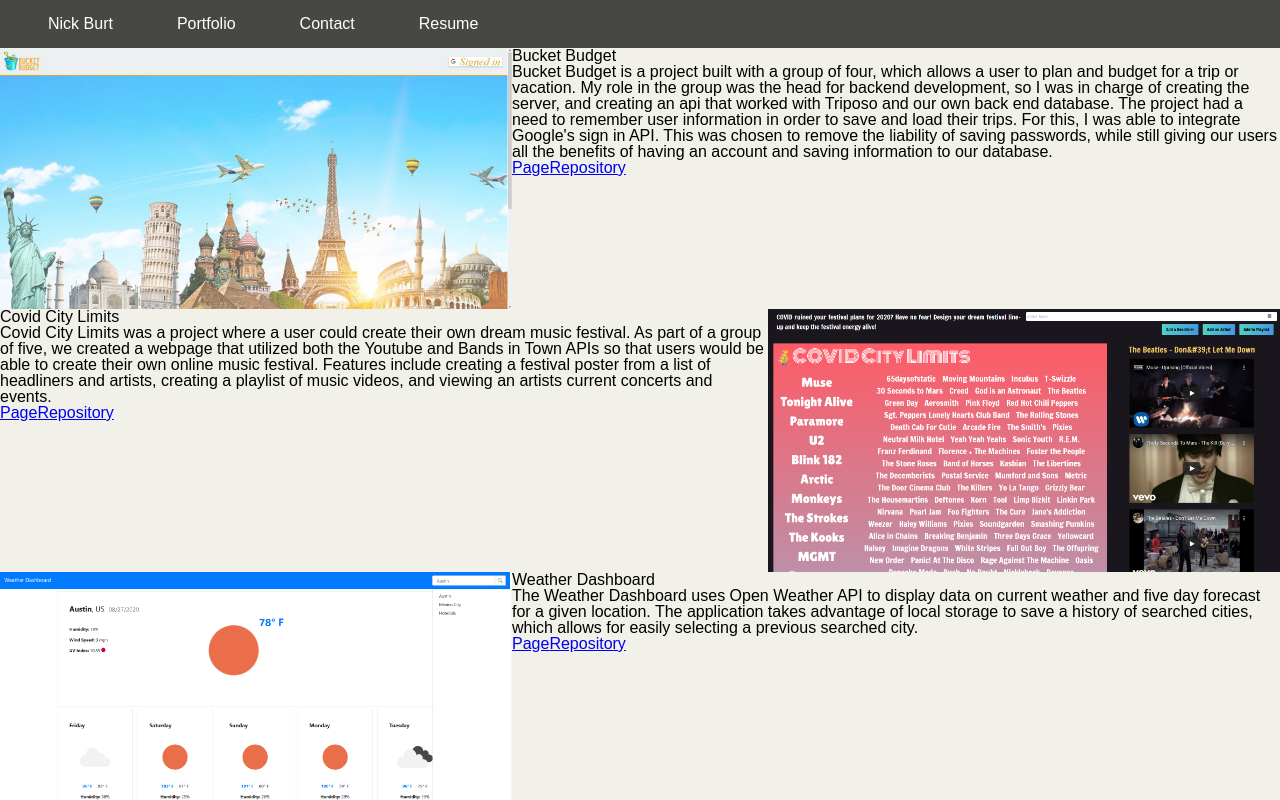
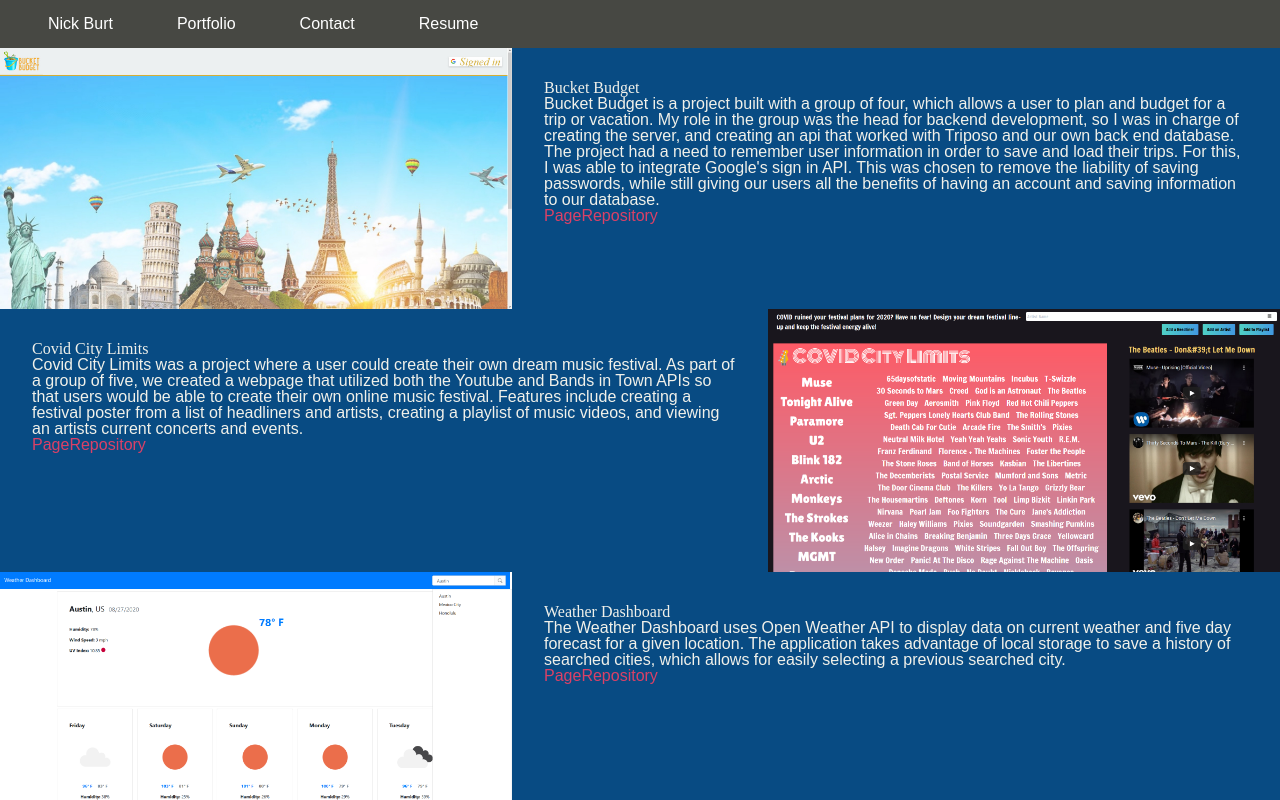
Before and after one commit to nbur4556/react-portfolio, a React (Create React App) app: page /portfolio in a window 1280 px wide. Shown: the top 800 px of the page. Built offline with nearby package versions, Linux system fonts and the light colour scheme; a web font is replaced by a local one.

Commit message:
project preview component uses text box component

```diff
--- a/src/components/ProjectPreview.js
+++ b/src/components/ProjectPreview.js
@@ -1,15 +1,17 @@
 import React from 'react';
 import '../stylesheets/project-preview.css';
+
+// Components
+import TextBox from './TextBox.js';
 
 const ProjectPreview = props => {
     return (
         <section className="project">
-            <div>
-                <h1>{props.projectTitle}</h1>
+            <TextBox title={props.projectTitle}>
                 <p>{props.projectDescription}</p>
                 <a href={props.deployLink} target="_blank" rel="noreferrer">Page</a>
                 <a href={props.repoLink} target="_blank" rel="noreferrer">Repository</a>
-            </div>
+            </TextBox>
 
             <img src={props.imageSrc} alt={props.imageAltText} />
 
--- a/src/stylesheets/text-box.css
+++ b/src/stylesheets/text-box.css
@@ -4,3 +4,8 @@
     background-color: var(--main-secondary);
     color: var(--main-white);
 }
+
+.textBox a{
+    color: var(--main-accent);
+    text-decoration: none;
+}
```
